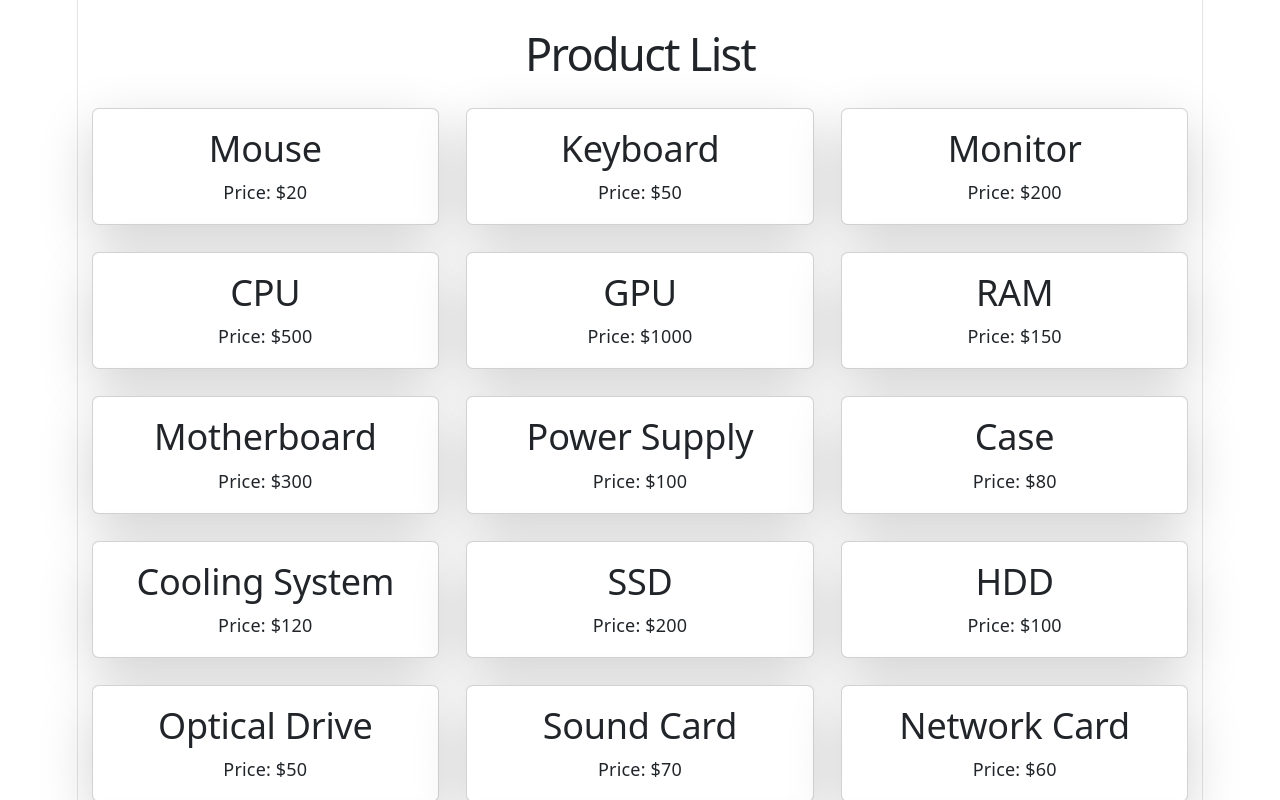
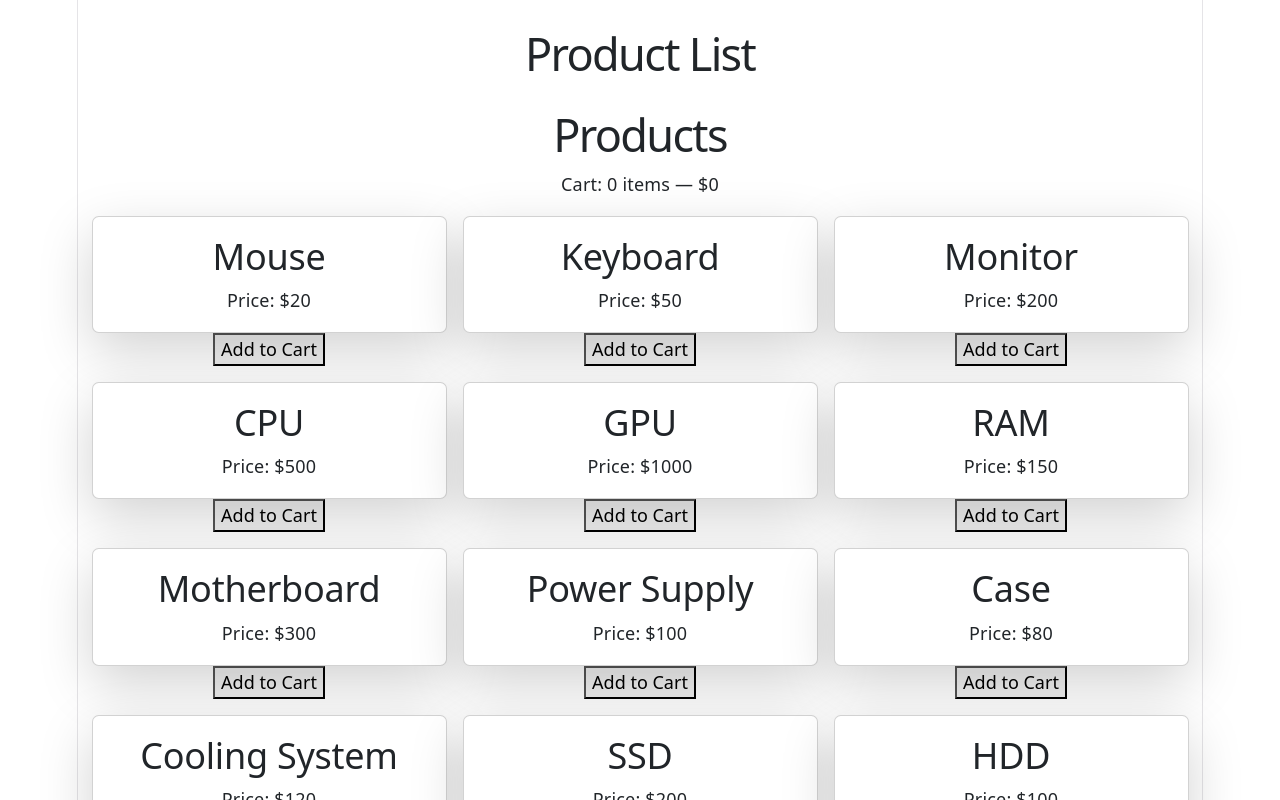
Before and after one commit to shaheermuzaffar56/react_learning, a React (Vite) app in the folder my-react-app/: page / in a window 1280 px wide. Shown: the top 800 px of the page. Built offline with nearby package versions, Linux system fonts and the light colour scheme.

Commit message:
->Mini-task : (Shopping Cart)
Introduce shopping cart functionality with new components for product cards and grid display. Refactor App to use Cart component instead of direct product listing. Users can now add items to cart, increment/decrement quantities. Add CSS grid layout for product display.

```diff
--- a/my-react-app/src/App.css
+++ b/my-react-app/src/App.css
@@ -182,3 +182,9 @@
     border-right-color: var(--border);
   }
 }
+
+.grid {
+    display: grid;
+    grid-template-columns: repeat(3, 1fr);
+    gap: 16px;
+}
--- a/my-react-app/src/App.jsx
+++ b/my-react-app/src/App.jsx
@@ -1,25 +1,18 @@
 import { useState } from 'react'
 import './App.css'
-import {products} from './Product_listing/Data'
-import Card from './Product_listing/Card'
 import StudentManager from './Student_CRUD/StudentManager'
+import Cart from './Shopping_Cart/Cart'
+import { products } from './Product_listing/data'
 
 
 function App() {
  return (
-    <div className="container">
-      <h1 className="text-center my-4">Product List</h1>
-
-      <div className="row">
-        {products.map(product => (
-          <div className="col-md-4 mb-4" key={product.id}>
-            <Card name={product.name} price={product.price} />
-          </div>
-        ))}
-      </div>
-      <StudentManager />
-    </div>
+        <div className="container">
+            <h1 className="text-center my-4">Product List</h1>
+            <Cart />
+            <StudentManager />
+        </div>
   );
 }
 
-export default App
+export default App;
--- /dev/null
+++ b/my-react-app/src/Product_listing/ProductCard.jsx
@@ -0,0 +1,21 @@
+import Card from './Card';
+
+function ProductCard({ product, quantity, onAdd, onIncrement, onDecrement }) {
+    return (
+        <div>
+            <Card name={product.name} price={product.price} />
+
+            {quantity === 0 ? (
+                <button onClick={() => onAdd(product)}>Add to Cart</button>
+            ) : (
+                <div>
+                    <button onClick={() => onDecrement(product.id)}>-</button>
+                    <span> {quantity} </span>
+                    <button onClick={() => onIncrement(product.id)}>+</button>
+                </div>
+            )}
+        </div>
+    );
+}
+
+export default ProductCard;
--- /dev/null
+++ b/my-react-app/src/Product_listing/ProductGrid.jsx
@@ -0,0 +1,25 @@
+import ProductCard from './ProductCard';
+
+function ProductGrid({ products, cartItems, onAdd, onIncrement, onDecrement }) {
+    return (
+        <div className="grid">
+            {products.map((product) => {
+                const cartEntry = cartItems.find((item) => item.id === product.id);
+                const quantity = cartEntry ? cartEntry.quantity : 0;
+
+                return (
+                    <ProductCard
+                        key={product.id}
+                        product={product}
+                        quantity={quantity}
+                        onAdd={onAdd}
+                        onIncrement={onIncrement}
+                        onDecrement={onDecrement}
+                    />
+                );
+            })}
+        </div>
+    );
+}
+
+export default ProductGrid;
--- /dev/null
+++ b/my-react-app/src/Shopping_Cart/Cart.jsx
@@ -0,0 +1,50 @@
+import { useState } from 'react';
+import ProductGrid from '../Product_listing/ProductGrid';
+import {products} from '../Product_listing/data';
+
+function Cart() {
+
+    const [cartItems, setCartItems] = useState([]);
+
+    function handleAdd(product) {
+        setCartItems([...cartItems, { ...product, quantity: 1 }]);qq
+    }
+
+    function handleIncrement(id) {
+        setCartItems(
+            cartItems.map((item) =>
+                item.id === id ? { ...item, quantity: item.quantity + 1 } : item
+            )
+        );
+    }
+
+    function handleDecrement(id) {
+        setCartItems(
+            cartItems
+                .map((item) =>
+                    item.id === id ? { ...item, quantity: item.quantity - 1 } : item
+                )
+                .filter((item) => item.quantity > 0) // drops back to "Add to Cart" at 0
+        );
+    }
+
+    const totalItems = cartItems.reduce((sum, item) => sum + item.quantity, 0);
+    const totalPrice = cartItems.reduce((sum, item) => sum + item.price * item.quantity, 0);
+
+    return (
+        <div>
+            <h1>Products</h1>
+            <p>Cart: {totalItems} items — ${totalPrice}</p>
+
+            <ProductGrid
+                products={products}
+                cartItems={cartItems}
+                onAdd={handleAdd}
+                onIncrement={handleIncrement}
+                onDecrement={handleDecrement}
+            />
+        </div>
+    );
+}
+
+export default Cart;
```
